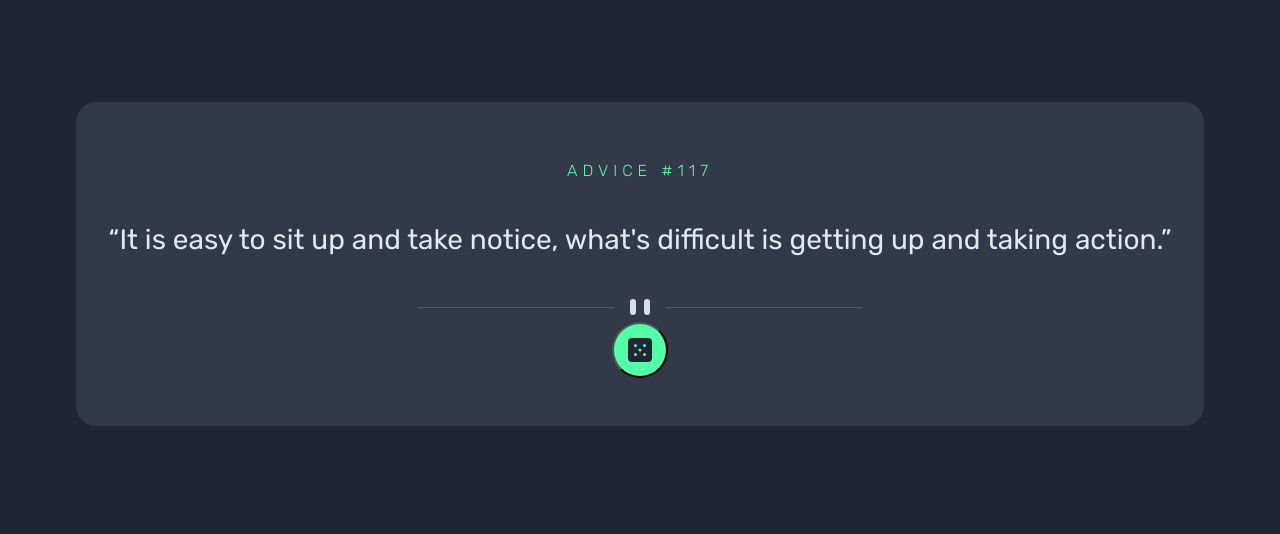
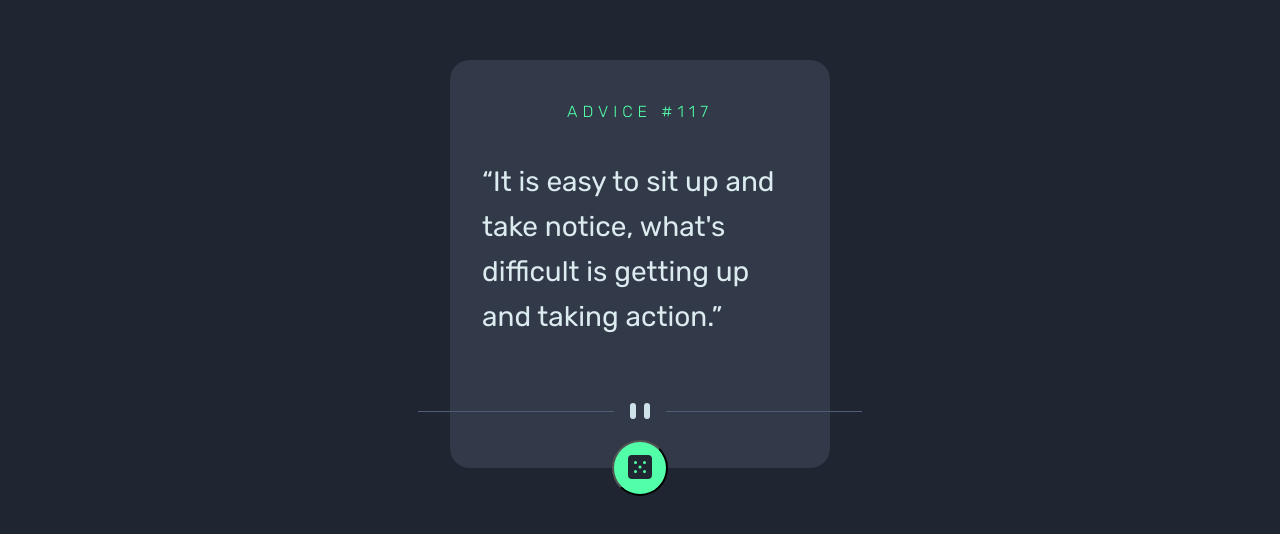
Before and after one commit to ZakiAlkhaf16/Advice-generator-app, a plain HTML site: page src/index.html in a window 1280 px wide. Shown: the part 144-678 px from the top of the page. Drawn offline with Linux system fonts and the light colour scheme; a web font is replaced by a local one.

Commit message:
finish html and css

```diff
--- a/src/index.html
+++ b/src/index.html
@@ -16,11 +16,15 @@
 
   <div class="container">
     <H1 class="title">ADVICE #117</H1>
-    <p class="advice">“It is easy to sit up and take notice, what's difficult is getting up and taking action.”</p>
+    <div class="text-container"><p class="advice">“It is easy to sit up and take notice, what's difficult is getting up and taking action.”</p></div>
+
     <div class="divider">
       <img src="/images/pattern-divider-desktop.svg" alt="divider">
     </div>
+    <div class="btn-container">
       <button type="button" class="change-advice-btn"><img src="/images/icon-dice.svg" alt="icon"></button>
+    </div>
+
 
 
 
--- a/src/styles.css
+++ b/src/styles.css
@@ -36,19 +36,19 @@ body{
 
 .container{
     background-color: var(--blue-900);
-    padding: 3rem 2rem;
     border-radius: 20px;
+    padding: 2rem;
     display: flex;
     flex-direction: column;
     justify-content: center;
-    align-items: center;
+align-items: center;
+position: relative;
+width: 25%;
 }
 
 .advice{
     color: var(--blue-100);
-    line-height: 1.5;
-
-
+    line-height: 1.6;
 }
 
 .change-advice-btn{
@@ -56,7 +56,17 @@ body{
     border-radius: 50%;
     width: 3.5rem;
     height: 3.5rem;
-    display: flex;
-    justify-content: center;
-    align-items: center;
+    margin-top: 2rem;
+    position: absolute;
+    bottom: 0;
+    left: 50%;
+    transform: translate(-50%, 50%); /* Centers horizontally and offsets vertically */
 }
+
+.text-container{
+
+    margin-bottom: 1rem;
+}
+.divider{
+    margin: 10px;
+}
```
